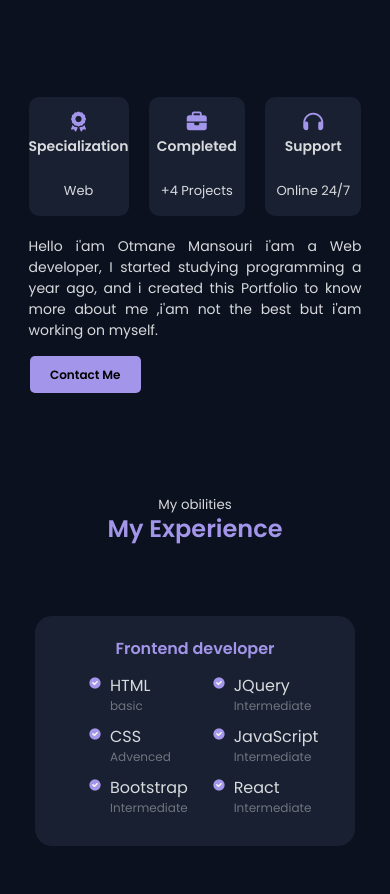
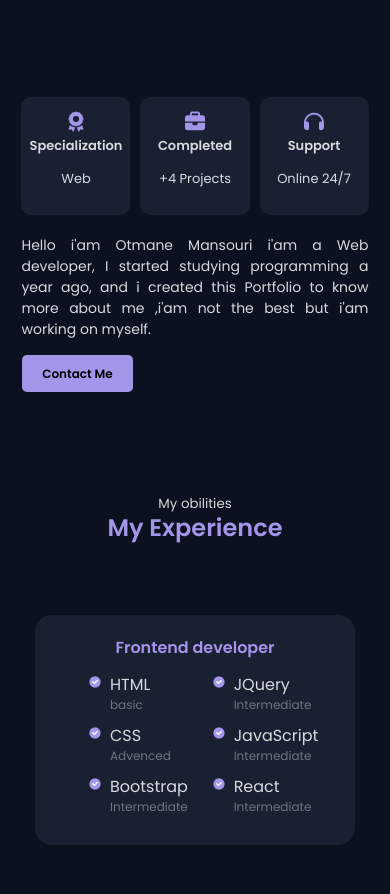
Before and after one commit to MANOTM/portfolio, a plain HTML site: page index.html in a window 390 px wide. Shown: the part 841-1735 px from the top of the page. Drawn offline with nearby package versions, Linux system fonts and the light colour scheme; a web font is replaced by a local one.

Commit message:
Update style.css

```diff
--- a/css/style.css
+++ b/css/style.css
@@ -315,14 +315,14 @@ header .menu i.activ {
 
 @media (max-width:579px) {
     .about .text .som div {
-        width: 110px;
+        width: calc(100vw/3.2);
     }
     .btn{
     font-size:12px;
     }
 
     .about .text .som div h2 {
-        font-size: 14px;
+        font-size: 13px;
     }
 
     .about .text p {
@@ -334,6 +334,13 @@ header .menu i.activ {
     .about a {
         margin-left: 20px;
     }
+    .about .text .som div small {
+    position: relative;
+    bottom: 11px;
+    }
+    .about .text .som {
+    gap: 10px;
+    }
 }
 
 @media (max-width:406px) {
@@ -341,6 +348,7 @@ header .menu i.activ {
         width: 90%;
         margin: 0 auto;
     }
+
 }
 
 /*========== Section Experience Start =========*/
```
